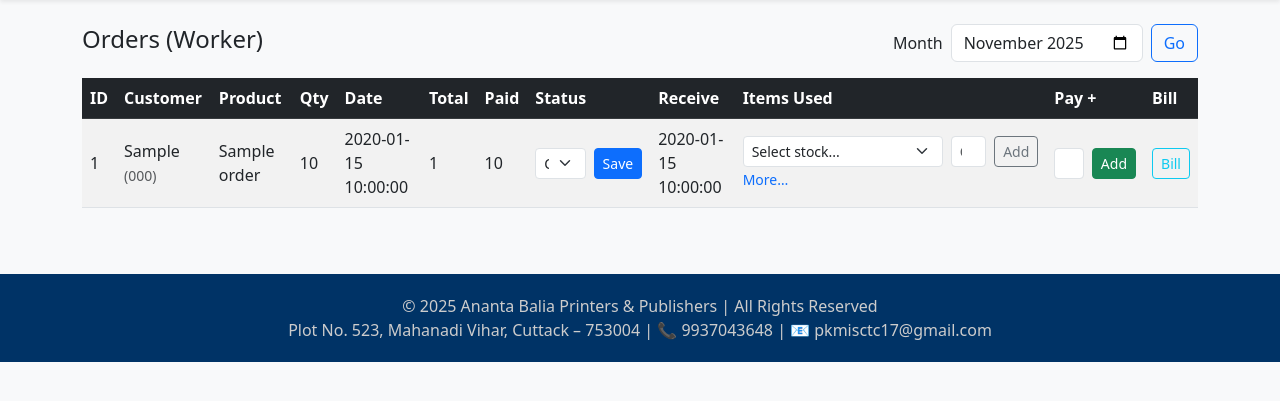
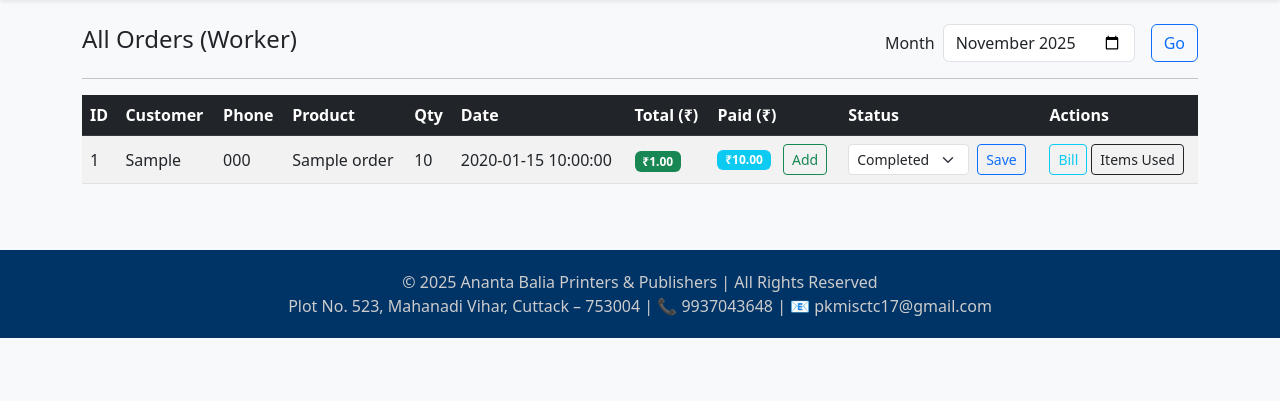
Before and after one commit to guruprasadmisra02/printing_press_app_v2, a Flask app: page /worker/orders in a window 1280 px wide. Shown: the part 57-458 px from the top of the page. Run offline with Flask 3, Linux system fonts and the light colour scheme; a user stored in the database is signed in; tables that the repository leaves empty hold one stand-in row (values such as "Sample post"); a database or web service that is not in the repository returns one stand-in record (values such as "Sample title"); parts of the project's set-up code (start-up, migrations or seed data) failed here and were passed over; some libraries are stand-ins or nearby versions.

Commit message:
Update worker_orders.html

```diff
--- a/templates/worker_orders.html
+++ b/templates/worker_orders.html
@@ -1,30 +1,31 @@
 {% extends 'base.html' %}
 {% block content %}
-<div class="d-flex justify-content-between align-items-center">
-  <h4>Orders (Worker)</h4>
+
+<div class="d-flex justify-content-between align-items-center mb-3">
+  <h4>All Orders (Worker)</h4>
   <form method="get" class="d-flex align-items-center gap-2">
     <label class="form-label m-0">Month</label>
     <input type="month" name="month" value="{{ month }}" class="form-control">
-    <button class="btn btn-outline-primary">Go</button>
+    <button class="btn btn-outline-primary ms-2">Go</button>
   </form>
 </div>
 
-<div class="table-responsive mt-3">
+<hr>
+
+<div class="table-responsive">
   <table class="table table-striped table-hover align-middle">
     <thead class="table-dark">
       <tr>
         <th>ID</th>
         <th>Customer</th>
+        <th>Phone</th>
         <th>Product</th>
         <th>Qty</th>
         <th>Date</th>
-        <th>Total</th>
-        <th>Paid</th>
+        <th>Total (₹)</th>
+        <th>Paid (₹)</th>
         <th>Status</th>
-        <th>Receive</th>
-        <th>Items Used</th>
-        <th>Pay +</th>
-        <th>Bill</th>
+        <th>Actions</th>
       </tr>
     </thead>
     <tbody>
@@ -32,72 +33,145 @@
       <tr>
         <td>{{ o.id }}</td>
 
-        <!-- Customer -->
+        <!-- Customer name & phone -->
+        <td>{{ o.customer_display or 'N/A' }}</td>
+        <td>{{ o.customer_phone or '-' }}</td>
+
+        <!-- Basic order info -->
+        <td>{{ o.product_name }}</td>
+        <td>{{ o.quantity }}</td>
+        <td>{{ o.date }}</td>
+
+        <!-- Total cost with inline edit -->
         <td>
-          {{ o.customer_display }}
-          {% if o.customer_phone %}
-            <small class="text-muted">({{ o.customer_phone }})</small>
+          {% if o.total_cost %}
+            <span class="badge bg-success">₹{{ '%.2f'|format(o.total_cost) }}</span>
+          {% else %}
+            <span class="text-muted">Not set</span>
           {% endif %}
+
+        <!-- Amount paid with add more -->
+        <td>
+          {% if o.amount_paid %}
+            <span class="badge bg-info">₹{{ '%.2f'|format(o.amount_paid) }}</span>
+          {% else %}
+            <span class="text-muted">0.00</span>
+          {% endif %}
+          <button class="btn btn-sm btn-outline-success ms-2" data-bs-toggle="collapse" data-bs-target="#addPaid{{ o.id }}">
+            Add
+          </button>
+          <div class="collapse mt-2" id="addPaid{{ o.id }}">
+            <form method="post" class="d-flex gap-2">
+              <input type="hidden" name="order_id" value="{{ o.id }}">
+              <input type="hidden" name="action" value="update_paid">
+              <input type="number" step="0.01" name="amount_paid"
+                     class="form-control form-control-sm"
+                     placeholder="Add amount">
+              <button class="btn btn-sm btn-outline-success">Save</button>
+            </form>
+          </div>
         </td>
 
-        <td>{{ o.product_name }}</td>
-        <td>{{ '%.0f'|format(o.quantity) }}</td>
-        <td>{{ o.date }}</td>
-        <td>{{ o.total_cost or '-' }}</td>
-        <td>{{ o.amount_paid or 0 }}</td>
-
-        <!-- Status -->
+        <!-- Status update -->
         <td>
-          <form method="post" class="d-flex gap-2">
+          <form method="post" class="d-flex gap-2 align-items-center">
             <input type="hidden" name="order_id" value="{{ o.id }}">
             <input type="hidden" name="action" value="update_status">
-            <select name="status" class="form-select form-select-sm">
+            <select name="status" class="form-select form-select-sm w-auto">
               {% for s in ['Pending','In Progress','Completed'] %}
-                <option value="{{ s }}" {% if o.status==s %}selected{% endif %}>{{ s }}</option>
+                <option value="{{ s }}" {% if o.status == s %}selected{% endif %}>{{ s }}</option>
               {% endfor %}
             </select>
-            <button class="btn btn-sm btn-primary">Save</button>
+            <button class="btn btn-sm btn-outline-primary">Save</button>
           </form>
         </td>
 
-        <td>{{ o.receive_date or '-' }}</td>
+        <!-- Actions: Bill + Items Used -->
+        <td>
+          <div class="d-flex flex-wrap gap-1">
+            <!-- Full bill same as owner -->
+            <a href="{{ url_for('download_bill_pdf', order_ids=o.id) }}"
+               class="btn btn-sm btn-outline-info">
+              Bill
+            </a>
 
-        <!-- Items Used -->
-        <td>
-          <form method="post" action="{{ url_for('add_order_item', order_id=o.id) }}" class="d-flex gap-2">
-            <select name="stock_id" class="form-select form-select-sm" required style="min-width:200px">
-              <option value="" disabled selected>Select stock...</option>
-              {% for s in stock %}
-                <option value="{{ s.id }}">
-                  {{ s.item_name }}{% if s.item_no %} ({{ s.item_no }}){% endif %}{% if s.size %} - {{ s.size }}{% endif %} | In Stock: {{ s.quantity }}
-                </option>
-              {% endfor %}
-            </select>
-            <input type="number" step="0.01" min="0.01" name="qty_used" class="form-control form-control-sm" placeholder="Qty" required>
-            <button class="btn btn-sm btn-outline-secondary">Add</button>
-          </form>
-          <a class="small text-decoration-none" href="{{ url_for('worker_order_items', oid=o.id) }}">More…</a>
+            <!-- Items Used toggle -->
+            <button class="btn btn-sm btn-outline-dark"
+                    data-bs-toggle="collapse"
+                    data-bs-target="#items{{ o.id }}">
+              Items Used
+            </button>
+          </div>
         </td>
+      </tr>
 
-        <!-- Add Payment -->
-        <td>
-          <form method="post" class="d-flex gap-2">
-            <input type="hidden" name="order_id" value="{{ o.id }}">
-            <input type="hidden" name="action" value="update_paid">
-            <input type="number" step="0.01" name="amount_paid" class="form-control form-control-sm" placeholder="0">
-            <button class="btn btn-sm btn-success">Add</button>
-          </form>
+      <!-- Items Used collapsible row -->
+      <tr class="collapse" id="items{{ o.id }}">
+        <td colspan="10">
+          <div class="p-3 bg-light rounded border">
+            <h6 class="mb-2">Items Used for Order #{{ o.id }}</h6>
+
+            {% set used_items = [] %}
+            {% if used is defined %}
+              {% set used_items = used.get(o.id, []) %}
+            {% endif %}
+
+            {% if used_items %}
+              <ul class="list-group mb-3">
+                {% for item in used_items %}
+                  <li class="list-group-item d-flex justify-content-between align-items-center">
+                    <span>
+                      {{ item.item_name }}
+                      {% if item.size %}
+                        ({{ item.size }})
+                      {% endif %}
+                    </span>
+                    <span class="badge bg-primary">
+                      {{ item.quantity_used }}
+                    </span>
+                  </li>
+                {% endfor %}
+              </ul>
+            {% else %}
+              <p class="text-muted small mb-3">No items used yet.</p>
+            {% endif %}
+
+            <!-- Add new used item -->
+            <form method="post"
+                  action="{{ url_for('add_order_item', order_id=o.id) }}"
+                  class="row g-2">
+              <div class="col-md-5">
+                <select name="stock_id" class="form-select form-select-sm" required>
+                  <option value="" disabled selected>Select stock item...</option>
+                  {% for s in stock %}
+                    <option value="{{ s.id }}">
+                      {{ s.item_name }}
+                      {% if s.size %} ({{ s.size }}){% endif %}
+                      — {{ s.quantity }} in stock
+                    </option>
+                  {% endfor %}
+                </select>
+              </div>
+              <div class="col-md-3">
+                <input type="number" step="0.01" min="0.01"
+                       name="qty_used"
+                       class="form-control form-control-sm"
+                       placeholder="Qty used"
+                       required>
+              </div>
+              <div class="col-md-2">
+                <button class="btn btn-sm btn-outline-secondary w-100">
+                  Add
+                </button>
+              </div>
+            </form>
+          </div>
         </td>
+      </tr>
 
-        <!-- Bill -->
-        <td>
-          <a href="{{ url_for('download_bill_pdf', order_ids=o.id) }}" class="btn btn-sm btn-outline-info">Bill</a>
-
-        </td>
-
-      </tr>
       {% endfor %}
     </tbody>
   </table>
 </div>
+
 {% endblock %}
```
